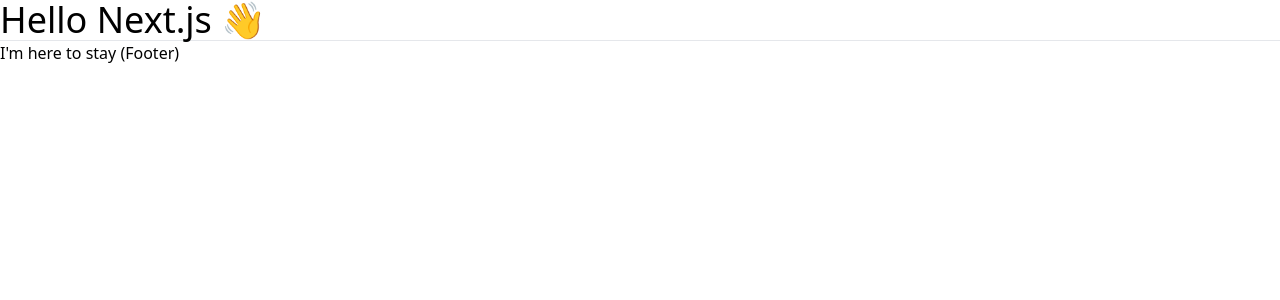
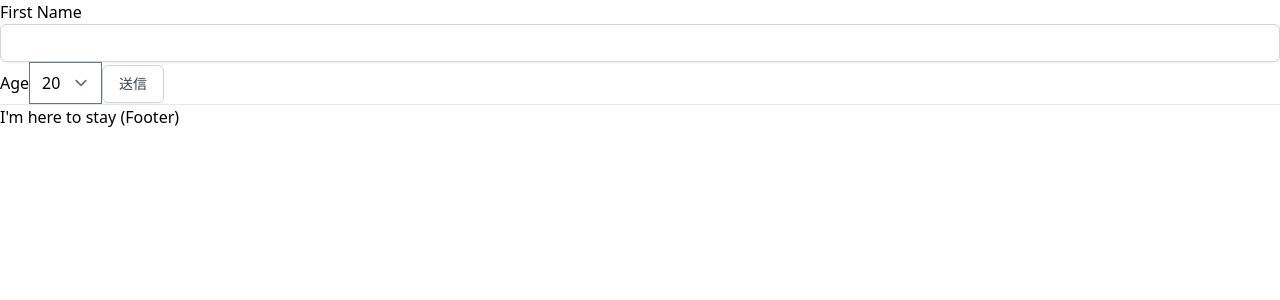
Before and after one commit to hiroshi-kato/tailwind-admin, a Next.js app: page / in a window 1280 px wide. Shown: the top 300 px of the page. Built offline with nearby package versions, Linux system fonts and the light colour scheme.

Commit message:
リファクタ

```diff
--- a/src/components/Button/index.tsx
+++ b/src/components/Button/index.tsx
@@ -1,9 +1,10 @@
 import React, { ReactNode, VFC } from 'react';
 import cn from 'classnames';
 
-export type ButtonProps = {
+export type ButtonProps = Partial<JSX.IntrinsicElements['button']> & {
   children: ReactNode;
-  onClick: (e: React.MouseEvent<HTMLButtonElement>) => void;
+  onClick?: (e: React.MouseEvent<HTMLButtonElement>) => void;
+  type: 'button' | 'submit';
   primary?: boolean;
   size?: 'small' | 'medium' | 'large';
 };
@@ -13,9 +14,10 @@
   onClick,
   primary = false,
   size = 'medium',
+  type = 'button',
 }): JSX.Element => (
   <button
-    type="button"
+    type={type === 'button' ? 'button' : 'submit'}
     onClick={onClick}
     className={cn(
       'inline-flex',
--- a/src/components/TextField/index.tsx
+++ b/src/components/TextField/index.tsx
@@ -1,11 +1,9 @@
 import React, { VFC } from 'react';
 import { UseFormRegister } from 'react-hook-form';
 
-export type TextFieldProps = {
+export type TextFieldProps = JSX.IntrinsicElements['input'] & {
   label: string;
   register: UseFormRegister<any>;
-  required?: boolean;
-  placeholder?: string;
   isError?: boolean;
 };
 
--- a/src/pages/index.tsx
+++ b/src/pages/index.tsx
@@ -1,10 +1,57 @@
+import { VFC } from 'react';
+import { useForm, UseFormRegister } from 'react-hook-form';
+
 import Layout from 'components/Layout';
-import { VFC } from 'react';
+import TextForm from 'components/Form/TextForm';
+import Button from 'components/Button';
 
-const IndexPage: VFC = () => (
-  <Layout title="Home | Next.js + TypeScript Example">
-    <h1 className="text-4xl">Hello Next.js 👋</h1>
-  </Layout>
+interface IFormValues {
+  'First Name': string;
+  Age: number;
+}
+
+type SelectProps = {
+  label: string;
+  register: UseFormRegister<any>;
+  required: boolean;
+};
+
+const Select = ({ register, label, required }: SelectProps) => (
+  <>
+    <label htmlFor="label">{label}</label>
+    <select {...register(label, { required })}>
+      <option value="20">20</option>
+      <option value="30">30</option>
+    </select>
+  </>
 );
 
+const IndexPage: VFC = () => {
+  const {
+    register,
+    handleSubmit,
+    formState: { errors },
+  } = useForm<IFormValues>();
+  const onSubmit = (data: IFormValues) => {
+    alert(JSON.stringify(data));
+  };
+  console.log(errors);
+
+  return (
+    <Layout>
+      <form onSubmit={handleSubmit(onSubmit)}>
+        <TextForm
+          label="First Name"
+          register={register}
+          required
+          error={errors['First Name']}
+        />
+        <Select label="Age" register={register} required />
+        <Button type="submit">送信</Button>
+        {/* <input type="submit" /> */}
+      </form>
+    </Layout>
+  );
+};
+
 export default IndexPage;
```
Also changed, not shown: package.json (+4 -4 lines), 1 other file (tests, documents, lock files or other folders).
